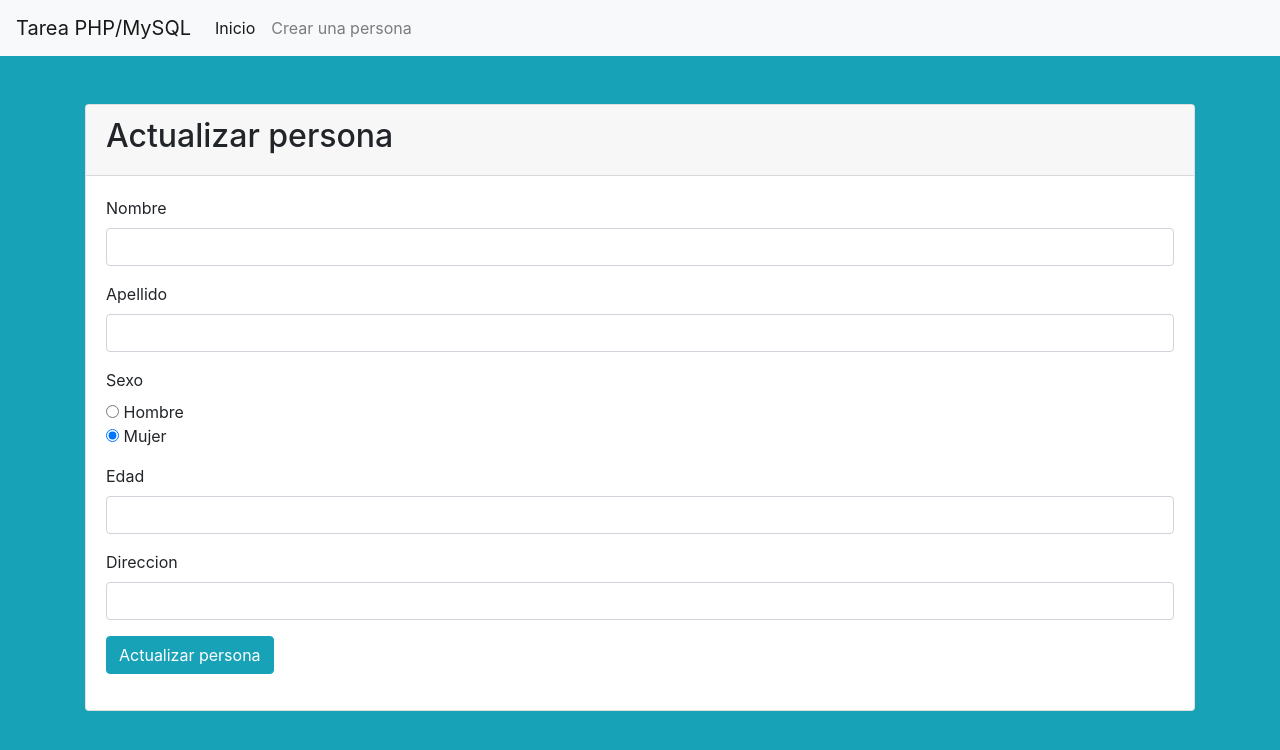
After one commit to ArtemioAC/WEB, a PHP site: page /modificar.php?id=1 in a window 1280 px wide. The commit adds this page. Shown: the top 750 px of the page. Run offline with PHP 8.4, Linux system fonts and the light colour scheme; data that the repository does not hold is empty.

Commit message:
Add files via upload

```diff
--- a/conexion.php
+++ b/conexion.php
@@ -1,8 +1,8 @@
 <?php
 
-define("MYSQL_HOST", "mysql:host=localhost;dbname=id8505033_pruebas");
-define("MYSQL_USER", "id8505033_edgar");
-define("MYSQL_PASSWORD", "123base");
+define("MYSQL_HOST", "mysql:host=localhost;dbname=id5475247_tareaphp");
+define("MYSQL_USER", "id5475247_artemioac");
+define("MYSQL_PASSWORD", "temo51papa");
 
 
 try {
--- /dev/null
+++ b/encabezado.php
@@ -0,0 +1,31 @@
+<!doctype html>
+<html lang="en">
+  <head>
+    <title>Tarea Tercer Parcial</title>
+    <!-- Required meta tags -->
+    <meta charset="utf-8">
+    <meta name="viewport" content="width=device-width, initial-scale=1, shrink-to-fit=no">
+
+    <!-- Bootstrap CSS -->
+    <link rel="stylesheet" href="https://maxcdn.bootstrapcdn.com/bootstrap/4.0.0-beta.2/css/bootstrap.min.css" integrity="sha384-PsH8R72JQ3SOdhVi3uxftmaW6Vc51MKb0q5P2rRUpPvrszuE4W1povHYgTpBfshb" crossorigin="anonymous">
+  </head>
+  <body class="bg-info">
+    <nav class="navbar navbar-expand-lg navbar-light bg-light">
+  <a class="navbar-brand" href="/">Tarea PHP/MySQL</a>
+  <button class="navbar-toggler" type="button" data-toggle="collapse" data-target="#navbarSupportedContent" aria-controls="navbarSupportedContent" aria-expanded="false" aria-label="Toggle navigation">
+    <span class="navbar-toggler-icon"></span>
+  </button>
+
+  <div class="collapse navbar-collapse" id="navbarSupportedContent">
+    <ul class="navbar-nav mr-auto">
+      <li class="nav-item active">
+        <a class="nav-link" href="/">Inicio <span class="sr-only">(current)</span></a>
+      </li>
+      <li class="nav-item">
+        <a class="nav-link" href="crear.php">Crear una persona</a>
+      </li>
+
+
+    </ul>
+  </div>
+</nav>
--- /dev/null
+++ b/modificar.php
@@ -0,0 +1,69 @@
+<?php
+require 'conexion.php';
+$id = $_GET['id'];
+$sql = 'SELECT * FROM Persona WHERE id=:id';
+$statement = $tmp->prepare($sql);
+$statement->execute([':id' => $id ]);
+$person = $statement->fetch(PDO::FETCH_OBJ);
+if (isset ($_POST['nombre'])  && isset($_POST['apellido']) && isset($_POST['sexo'])
+    && isset($_POST['edad']) && isset($_POST['direccion'])) {
+  $nombre = $_POST['nombre'];
+  $apellido = $_POST['apellido'];
+  $sexo = $_POST['sexo'];
+  $edad = $_POST['edad'];
+  $direccion = $_POST['direccion'];
+
+  $sql = 'UPDATE Persona SET nombre=:nombre, apellido=:apellido, sexo=:sexo, edad=:edad,
+            direccion=:direccion WHERE id=:id';
+  $statement = $tmp->prepare($sql);
+  if ($statement->execute([':nombre' => $nombre, ':apellido' => $apellido, ':sexo' => $sexo,
+    ':edad' => $edad, ':direccion' => $direccion, ':id' => $id])) {
+    header("Location: /");
+  }
+}
+ ?>
+<?php require 'encabezado.php'; ?>
+<div class="container">
+  <div class="card mt-5">
+    <div class="card-header">
+      <h2>Actualizar persona</h2>
+    </div>
+    <div class="card-body">
+      <?php if(!empty($message)): ?>
+        <div class="alert alert-success">
+          <?= $message; ?>
+        </div>
+      <?php endif; ?>
+      <form method="post">
+        <div class="form-group">
+          <label for="nombre">Nombre</label>
+          <input value="<?= $person->nombre; ?>" type="text" name="nombre" id="nombre" class="form-control">
+        </div>
+        <div class="form-group">
+          <label for="apellido">Apellido</label>
+          <input type="text" value="<?= $person->apellido; ?>" name="apellido" id="apellido" class="form-control">
+        </div>
+
+        <div class="form-group">
+          <label for="sexo">Sexo</label> <br>
+          <input type="radio" value="<?= $person->sexo; ?>" name="sexo" id="sexo" value="1" checked> Hombre<br>
+          <input type="radio" value="<?= $person->sexo; ?>" name="sexo" id="sexo" value="0" checked> Mujer<br>
+        </div>
+        <?php if ($person->sexo == 0 )
+                    $tipo = "Mujer";
+                    else $tipo = "Hombre"?>
+        <div class="form-group">
+          <label for="edad">Edad</label>
+          <input type="number" value="<?= $person->edad; ?>" name="edad" id="edad" class="form-control">
+        </div>
+        <div class="form-group">
+          <label for="direccion">Direccion</label>
+          <input type="text" value="<?= $person->direccion; ?>" name="direccion" id="direccion" class="form-control">
+        </div>
+        <div class="form-group">
+          <button type="submit" class="btn btn-info">Actualizar persona</button>
+        </div>
+      </form>
+    </div>
+  </div>
+</div>
```
Also changed, not shown: crear.php (added, +60 -0 lines), eliminar.php (added, +8 -0 lines), index.php (+3 -4 lines).
